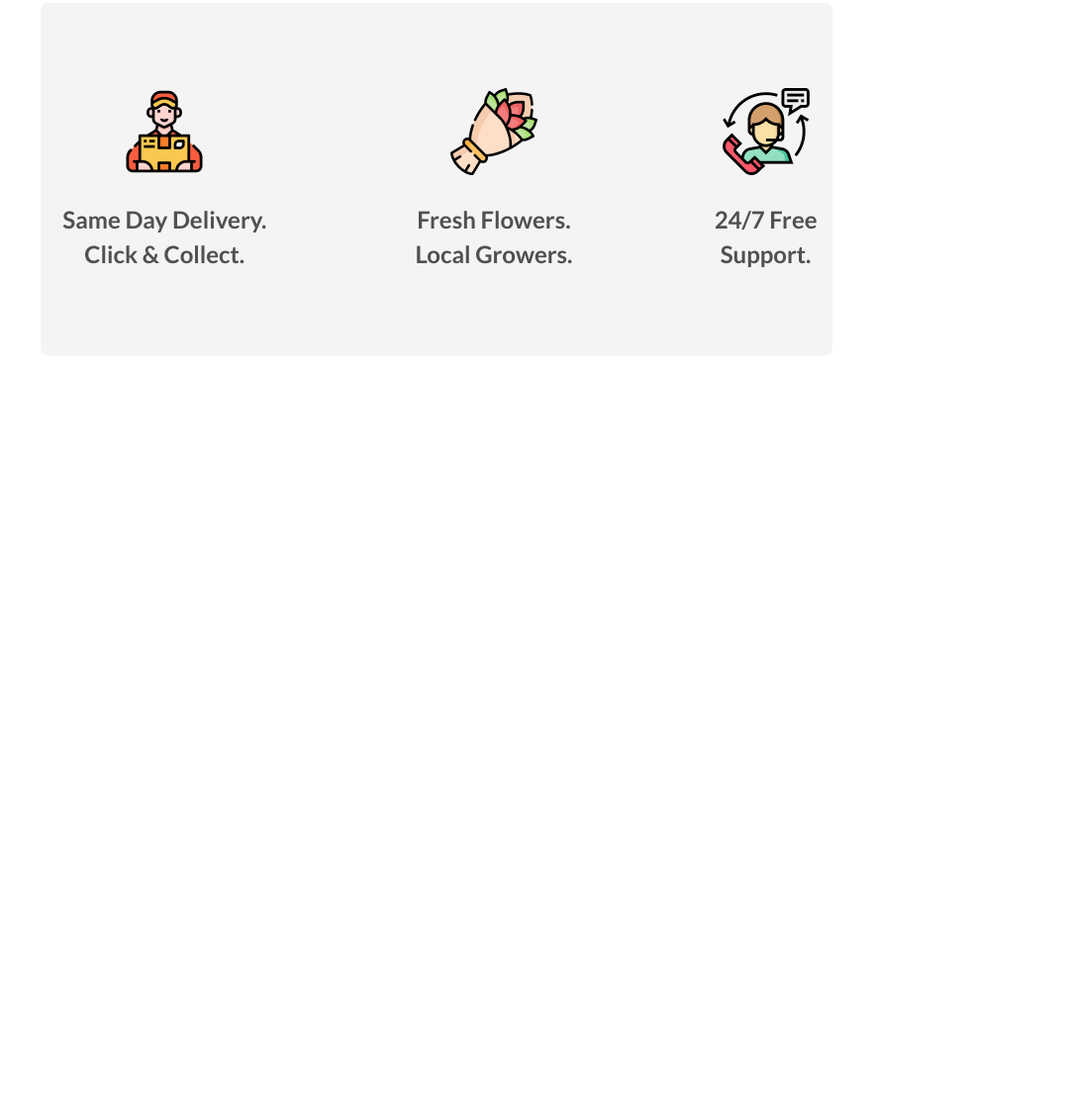
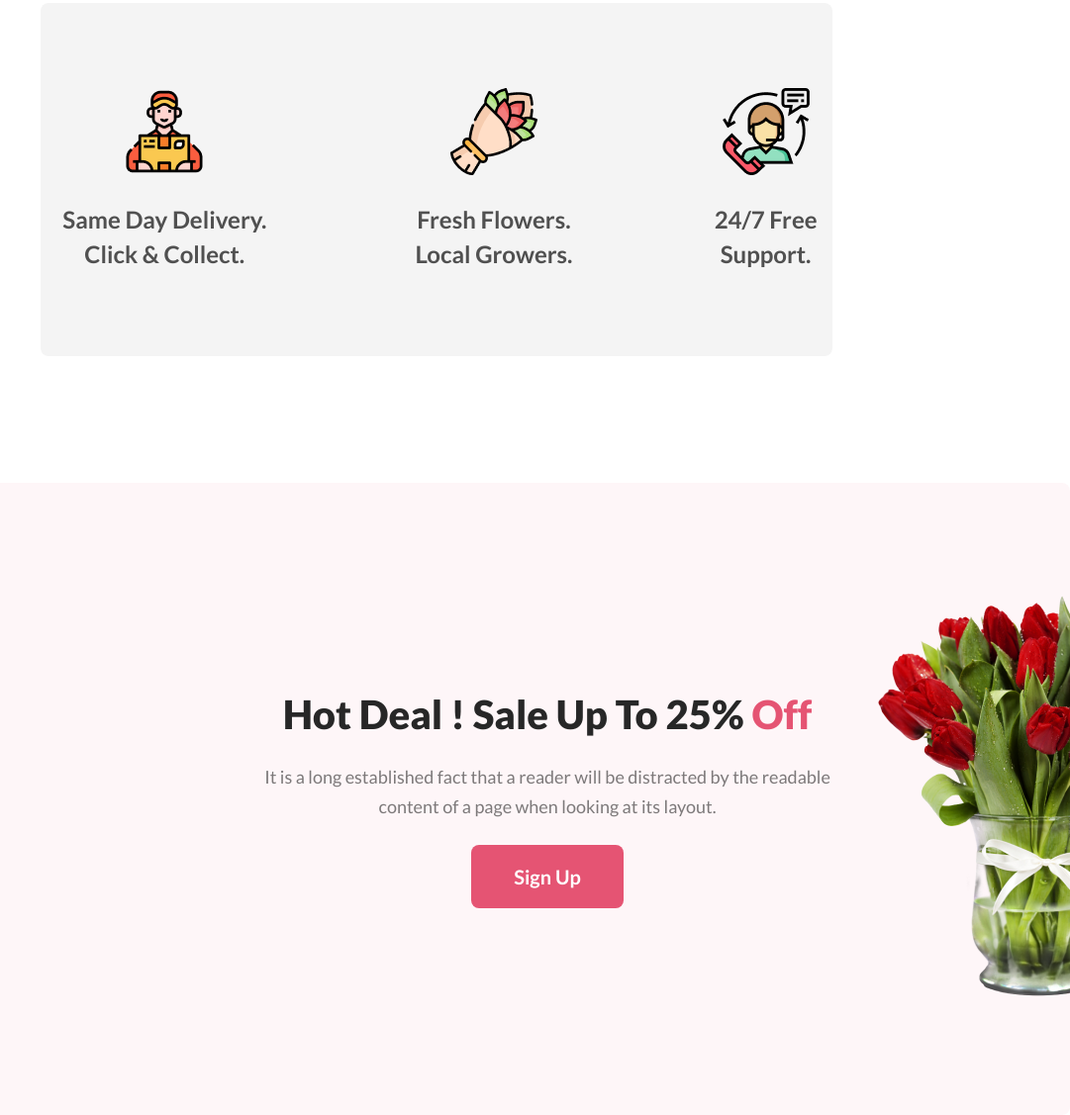
Before and after one commit to Francis4402/Flower-ShopWeb, a plain HTML site: page index.html in a window 1280 px wide. Shown: the part 2023-3150 px from the top of the page at 99% size, without its empty margins (199-1280 px from the left). Before the commit the page ends 2383 px from the top, so only its background shows below. Drawn offline with Linux system fonts and the light colour scheme.

Commit message:
testimonial added

```diff
--- a/index.html
+++ b/index.html
@@ -73,7 +73,21 @@
             </div>
         </main>
 
+        <div class="testimonial">
+            <div class="testimonialbox">
+                <div class="testimonialtext">
+                    <h2>Hot Deal ! Sale Up To 25% <span class="testimonialspan">Off</span></h2>
 
+                    <p class="testimonialp">It is a long established fact that a reader will be distracted by the readable content of a page when looking at its layout.</p>
+
+                    <button class="signup-btn">Sign Up</button>
+                </div>
+
+                <div class="testimonialimage">
+                    <img src="./Flower Asset/pngwing 8.png" alt="images">
+                </div>
+            </div>
+        </div>
         <script src="" async defer></script>
     </body>
 </html>
--- a/styles/styles.css
+++ b/styles/styles.css
@@ -159,3 +159,58 @@ main{
     line-height: 35px;
     margin-top: 24px;
 }
+
+.testimonial {
+    border-radius: 8px;
+    background: rgba(229, 84, 115, 0.05);
+    margin-top: 128px;
+}
+
+.testimonialbox{
+    display: flex;
+    justify-content: space-between;
+    align-items: center;
+    text-align: center;
+    padding: 108px 423px 108px 423px;
+}
+
+.testimonialtext {
+    display: block;
+    text-align: center;
+}
+
+.testimonialtext h2{
+    color: #272727;
+    font-size: 40px;
+    font-weight: 800;
+}
+
+.testimonialspan {
+    color: #E55473;
+    font-size: 40px;
+    font-weight: 800;
+}
+
+.testimonialp {
+    width: 594px;
+    color: rgba(39, 39, 39, 0.60);
+    text-align: center;
+    font-size: 18px;
+    font-weight: 400;
+    line-height: 30px;
+    margin: 24px 32px;
+}
+
+.signup-btn {
+    display: inline-flex;
+    padding: 20px 43px;
+    align-items: flex-start;
+    gap: 10px;
+    border-radius: 8px;
+    background: #E55473;
+    color: #FFF;
+    font-family: Lato;
+    font-size: 20px;
+    font-weight: 700;
+    border: none;
+}
```
